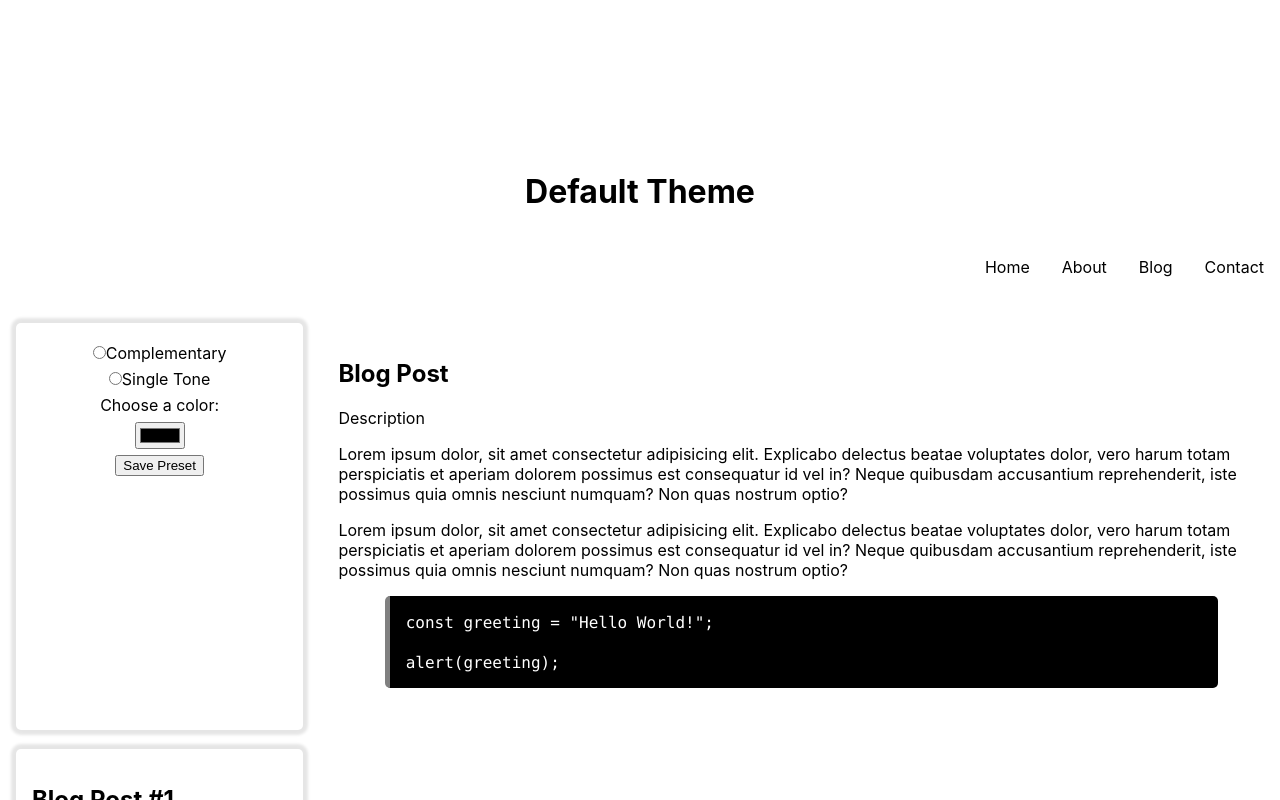
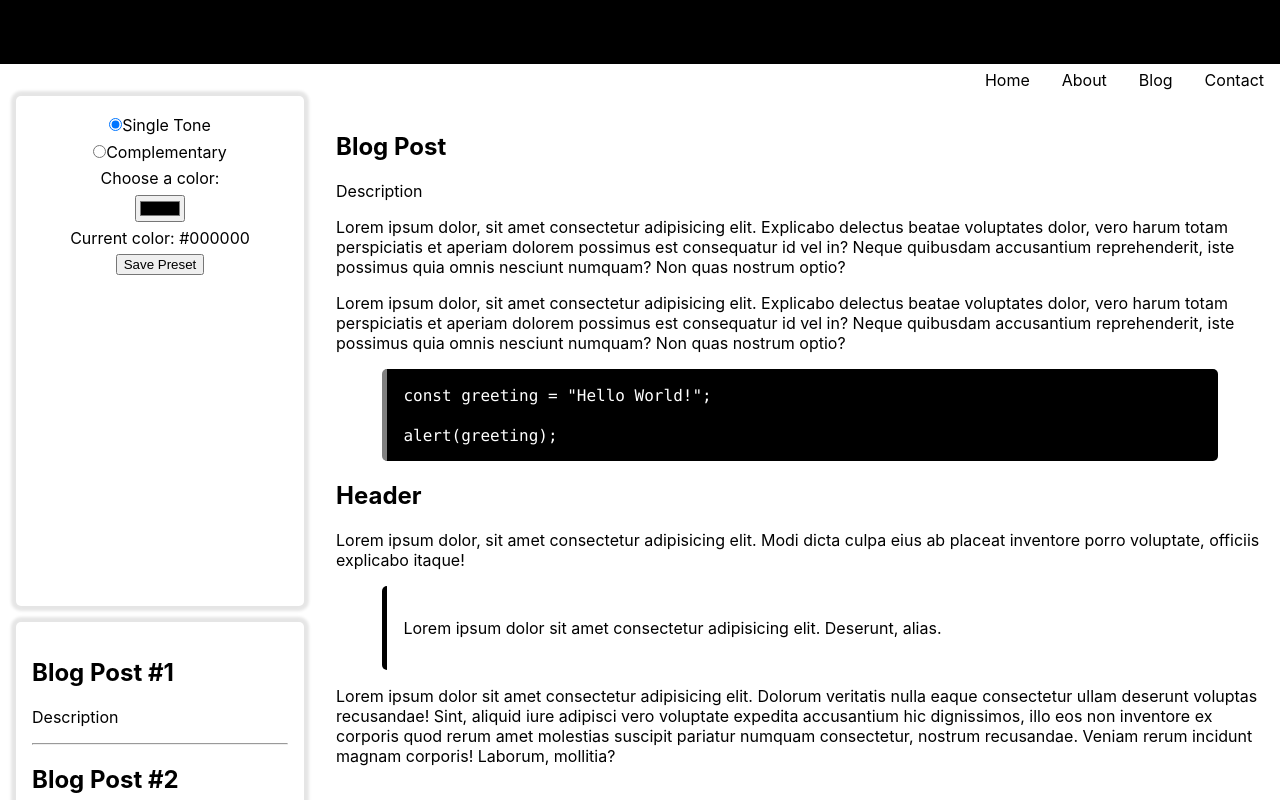
Before and after one commit to johnrdoty92/react-theme-saver, a React (Create React App) app: page / in a window 1280 px wide. Shown: the top 800 px of the page. Built offline with nearby package versions, Linux system fonts and the light colour scheme.

Commit message:
developing color functions

```diff
--- a/src/App.js
+++ b/src/App.js
@@ -12,47 +12,77 @@ class App extends Component {
   constructor(props) {
     super(props);
     this.state = {
-      header: "Default Theme",
-      themeColor: "",
+      themeName: "Default Theme",
+      theme: "#000000",
+      highlight1: "",
+      highlight2: "",
+      shadow1: "",
+      shadow2: "",
       textColor: "",
-      headerColor: "",
-      bodyColor: "",
-      darkColor: "",
     };
   }
   handleChange = async (event) => {
-    let { value } = event.target;
-    let r = value.slice(1, 3);
-    let g = value.slice(3, 5);
-    let b = value.slice(5);
+    let parsedColor = parseRGB(event.target.value);
+    let [r, g, b] = parsedColor;
 
     await this.setState({
-      headerColor: event.target.value,
-      themeColor: event.target.value,
-      textColor:
-        parseInt(r, 16) + parseInt(g, 16) + parseInt(b, 16) < 200
-          ? "white"
-          : "black",
+      theme: event.target.value,
+      highlight1: brighten(parsedColor, 5),
+      highlight2: brighten(parsedColor, 10),
+      shadow1: darken(parsedColor, 5),
+      shadow2: darken(parsedColor, 10),
+      textColor: r + g + b < 200 ? "white" : "black",
     });
-    console.log("Changed", event.target.value);
+    // console.log(document.forms.controller.elements["type"].value);
   };
 
   render() {
     return (
       <MainContainer>
         <GlobalStyle />
-        <Header bgColor={this.state.headerColor} header={this.state.header} />
+        <Header bgColor={this.state.theme} header={this.state.themeName} />
         <Navbar
           textColor={this.state.textColor}
-          bgColor={this.state.themeColor}
+          bgColor={this.state.themeSub2}
         />
-        <Controller onChange={this.handleChange} />
-        <Aside />
-        <Post />
-        <Footer />
+        <Controller
+          onChange={this.handleChange}
+          currentColor={this.state.theme}
+        />
+        <Aside bgColor={this.state.highlight1} />
+        <Post
+          bgColor={this.state.highlight1}
+          borderColor={this.state.shadow2}
+        />
+        <Footer bgColor={this.state.themeSub2} />
       </MainContainer>
     );
   }
 }
 
+function parseRGB(hexColor) {
+  let r = parseInt(hexColor.slice(1, 3), 16);
+  let g = parseInt(hexColor.slice(3, 5), 16);
+  let b = parseInt(hexColor.slice(5), 16);
+  return [r, g, b];
+}
+
+function brighten(rgbArray, scale) {
+  const newColor = rgbArray.map((colorVal) => {
+    return Math.floor(colorVal + (255 - colorVal) / scale);
+  });
+  let newHex = "#";
+  newColor.forEach((rgbValue) => (newHex += rgbValue.toString(16)));
+  return newHex;
+}
+
+function darken(rgbArray, scale) {
+  const newColor = rgbArray.map((colorVal) => {
+    return Math.floor(colorVal - colorVal / scale);
+  });
+  let newHex = "#";
+  newColor.forEach((rgbValue) => (newHex += rgbValue.toString(16)));
+  return newHex;
+}
+
 export default App;
--- a/src/components/CodeBlock.js
+++ b/src/components/CodeBlock.js
@@ -1,6 +1,5 @@
 import React from "react";
-import styled from "styled-components";
-import { StyledTextBlock, FullContainer } from "./StyledComponents";
+import { StyledTextBlock } from "./StyledComponents";
 
 const CodeBlock = (props) => {
   return (
--- a/src/components/Controller.js
+++ b/src/components/Controller.js
@@ -3,17 +3,29 @@ import { FullContainer, StyledForm } from "./StyledComponents";
 const Controller = (props) => {
   return (
     <FullContainer area="controller">
-      <StyledForm>
+      <StyledForm name="controller">
         <div>
-          <input type="radio" value="Complementary" />
-          <label for="html">Complementary</label>
+          <input
+            id="SingleTone"
+            type="radio"
+            value="SingleTone"
+            name="type"
+            defaultChecked
+          />
+          <label for="SingleTone">Single Tone</label>
         </div>
         <div>
-          <input type="radio" value="SingleTone" />
-          <label for="html">Single Tone</label>
+          <input
+            id="Complementary"
+            type="radio"
+            value="Complementary"
+            name="type"
+          />
+          <label for="Complementary">Complementary</label>
         </div>
         <p>Choose a color:</p>
         <input type="color" onChange={props.onChange} />
+        <p>Current color: {props.currentColor}</p>
         <button type="submit">Save Preset</button>
       </StyledForm>
     </FullContainer>
--- a/src/components/Header.js
+++ b/src/components/Header.js
@@ -1,5 +1,4 @@
 import React from "react";
-import styled from "styled-components";
 import { StyledHeader, FullContainer } from "./StyledComponents";
 
 export default function Header(props) {
--- a/src/components/Post.js
+++ b/src/components/Post.js
@@ -1,7 +1,7 @@
-import { StyledPost, FullContainer } from "./StyledComponents";
+import { StyledTextBlock, StyledPost, FullContainer } from "./StyledComponents";
 import CodeBlock from "./CodeBlock";
 
-const Post = () => {
+const Post = (props) => {
   return (
     <FullContainer area="post">
       <StyledPost>
@@ -22,6 +22,29 @@ const Post = () => {
           Non quas nostrum optio?
         </p>
         <CodeBlock />
+        <h2>Header</h2>
+        <p>
+          Lorem ipsum dolor, sit amet consectetur adipisicing elit. Modi dicta
+          culpa eius ab placeat inventore porro voluptate, officiis explicabo
+          itaque!
+        </p>
+        <StyledTextBlock
+          bgColor={props.bgColor}
+          borderColor={props.borderColor}
+        >
+          <p>
+            Lorem ipsum dolor sit amet consectetur adipisicing elit. Deserunt,
+            alias.
+          </p>
+        </StyledTextBlock>
+        <p>
+          Lorem ipsum dolor sit amet consectetur adipisicing elit. Dolorum
+          veritatis nulla eaque consectetur ullam deserunt voluptas recusandae!
+          Sint, aliquid iure adipisci vero voluptate expedita accusantium hic
+          dignissimos, illo eos non inventore ex corporis quod rerum amet
+          molestias suscipit pariatur numquam consectetur, nostrum recusandae.
+          Veniam rerum incidunt magnam corporis! Laborum, mollitia?
+        </p>
       </StyledPost>
     </FullContainer>
   );
--- a/src/components/StyledComponents.js
+++ b/src/components/StyledComponents.js
@@ -1,4 +1,3 @@
-import React from "react";
 import styled from "styled-components";
 import { createGlobalStyle } from "styled-components";
 
@@ -14,18 +13,17 @@ export const MainContainer = styled.div`
   height: 100vw;
   display: grid;
   grid-template-columns: 1fr 3fr;
-  grid-template-rows: 0.5fr 0.25fr 1fr 1fr 0.25fr;
+  grid-template-rows: 4em 2em 1fr 1fr 0.25fr;
   grid-template-areas:
     "header header"
     "nav nav"
     "controller post"
     "aside post"
     "footer footer";
-  grid-gap: 0.2rem;
 
   @media only screen and (max-width: 500px) {
     grid-template-columns: 1fr;
-    grid-template-rows: 1fr 0.25fr 0.5fr 2fr 1fr 0.25fr;
+    grid-template-rows: 4em 2em 0.5fr 2fr 1fr 0.25fr;
     grid-template-areas:
       "header"
       "nav"
@@ -46,7 +44,7 @@ export const FullContainer = styled.div`
 
 export const StyledHeader = styled.h1`
   margin: 0 auto;
-  padding: 0 1rem;
+  padding: 0.5rem 1rem;
   display: block;
   align-self: flex-end;
   width: max(90%, 35rem);
```
